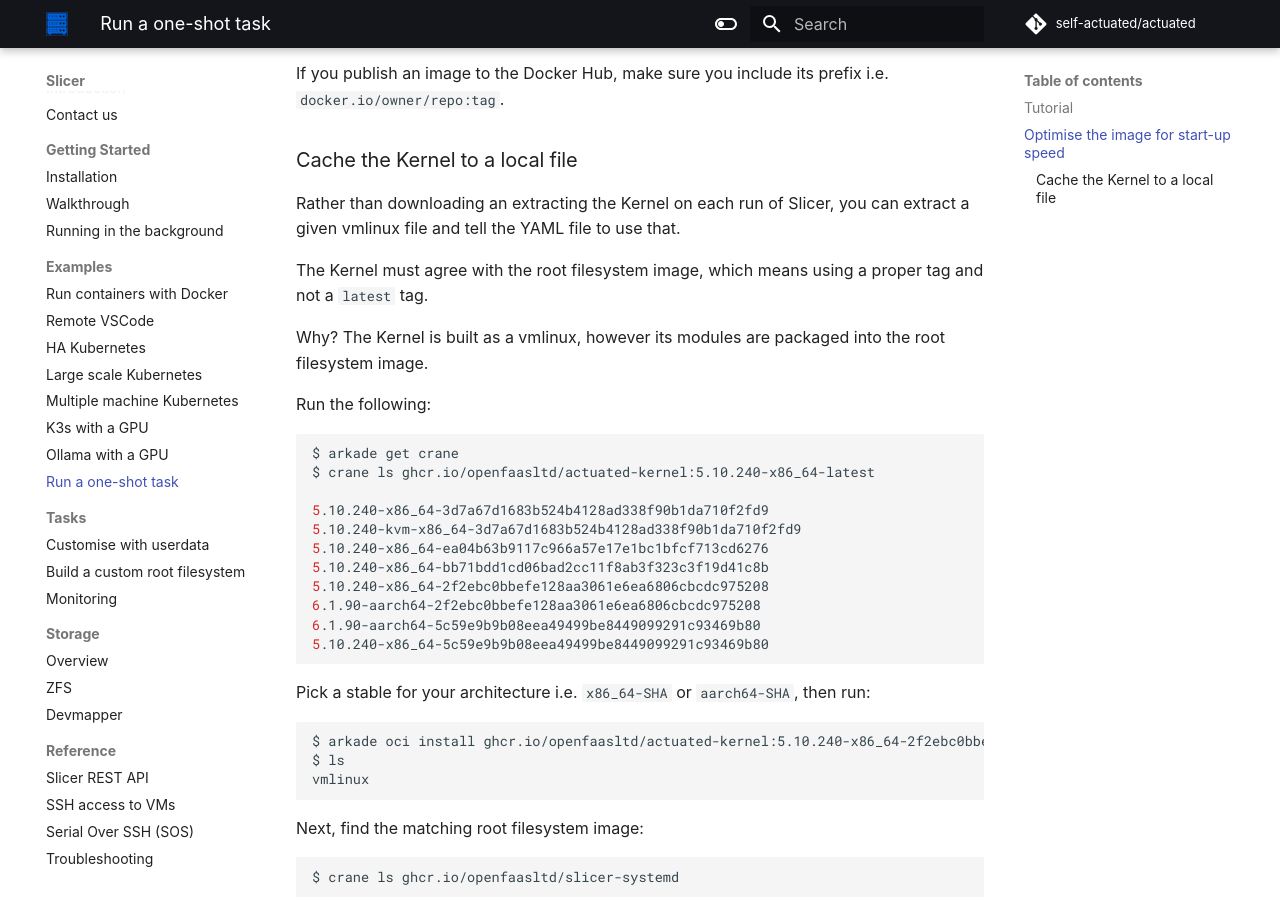
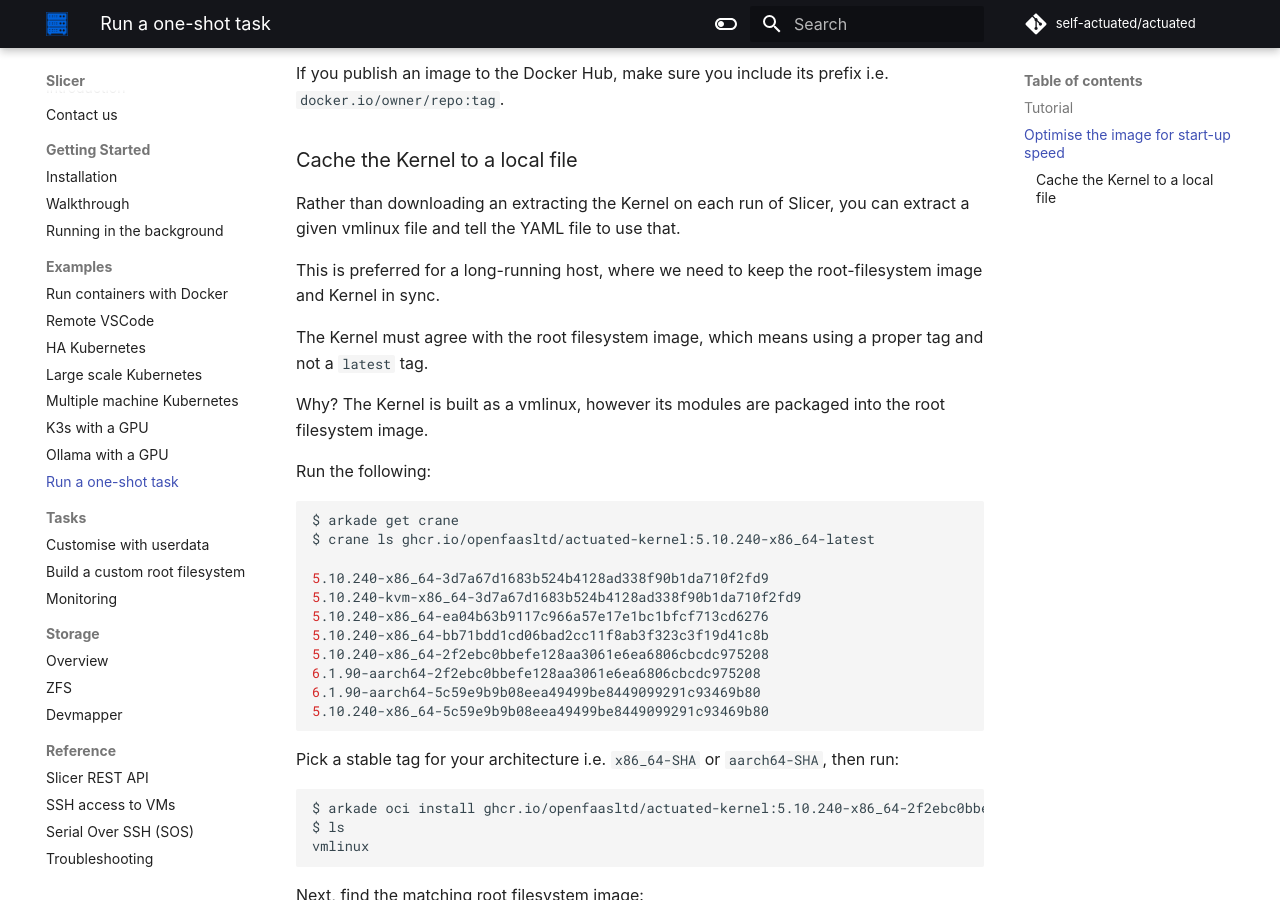
Before and after one commit to slicervm/docs.slicervm.com, an MkDocs documentation site: the page built from docs/examples/run-a-task.md, in a window 1280 px wide and 900 px high, scrolled down 3259 px. Built offline with MkDocs 1.6.1 and Material for MkDocs 9.7.7, drawn with Linux system fonts in a browser that asks for light colours; some web fonts are replaced; comment, search, counter and statistics services are not loaded.

Commit message:
Update on pinning a kernel
Signed-off-by: Alex Ellis (OpenFaaS Ltd) <alexellis2@gmail.com>

````diff
--- a/docs/examples/run-a-task.md
+++ b/docs/examples/run-a-task.md
@@ -125,6 +125,8 @@
 
 Rather than downloading an extracting the Kernel on each run of Slicer, you can extract a given vmlinux file and tell the YAML file to use that.
 
+This is preferred for a long-running host, where we need to keep the root-filesystem image and Kernel in sync.
+
 The Kernel must agree with the root filesystem image, which means using a proper tag and not a `latest` tag.
 
 Why? The Kernel is built as a vmlinux, however its modules are packaged into the root filesystem image.
@@ -145,7 +147,7 @@
 5.10.240-x86_64-5c59e9b9b08eea49499be8449099291c93469b80
 ```
 
-Pick a stable for your architecture i.e. `x86_64-SHA` or `aarch64-SHA`, then run:
+Pick a stable tag for your architecture i.e. `x86_64-SHA` or `aarch64-SHA`, then run:
 
 ```bash
 $ arkade oci install ghcr.io/openfaasltd/actuated-kernel:5.10.240-x86_64-2f2ebc0bbefe128aa3061e6ea6806cbcdc975208 --output ./
````
